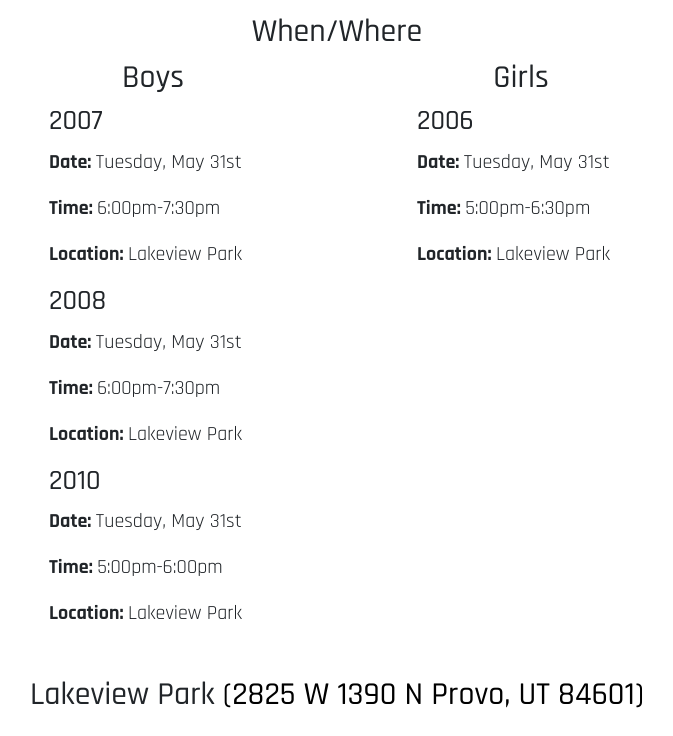
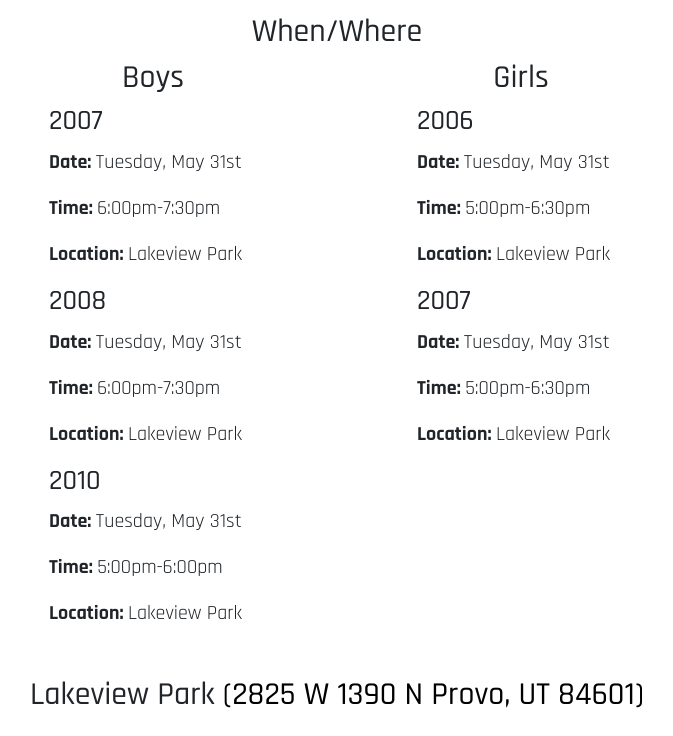
Before and after one commit to dpenciso/allstars-fc, a plain HTML site: page tryouts.html in a window 1280 px wide. Shown: the part 903-1639 px from the top of the page, without its empty margins (303-976 px from the left). Drawn offline with nearby package versions, Linux system fonts and the light colour scheme; grey boxes are pictures that could not be loaded.

Commit message:
2007 girls tryout

```diff
--- a/tryouts.html
+++ b/tryouts.html
@@ -198,6 +198,12 @@
             <p><b>Time: </b>5:00pm-6:30pm</p>
             <p><b>Location: </b> Lakeview Park</p>
           </div>
+          <div>
+            <h3>2007</h3>
+            <p><b>Date: </b>Tuesday, May 31st</p>
+            <p><b>Time: </b>5:00pm-6:30pm</p>
+            <p><b>Location: </b> Lakeview Park</p>
+          </div>
         </div>
       </div>
       <h2 class="motto custom-margin-top">
```
